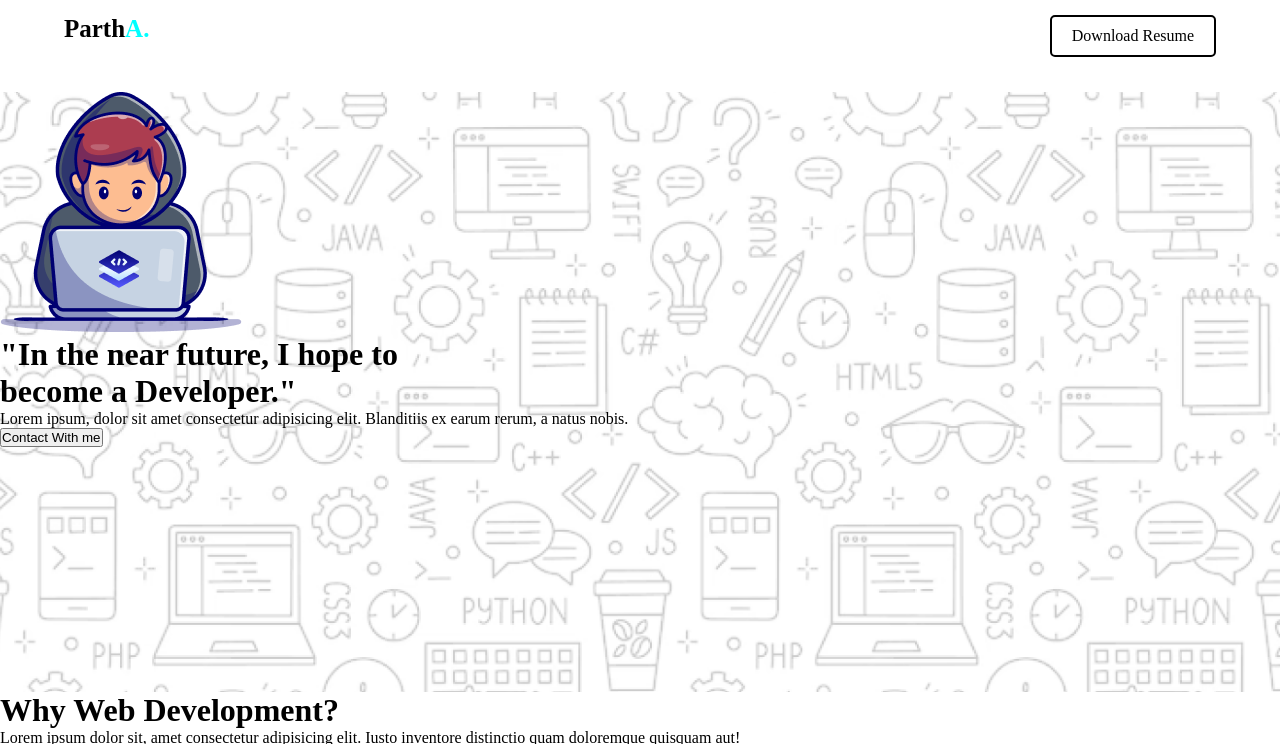
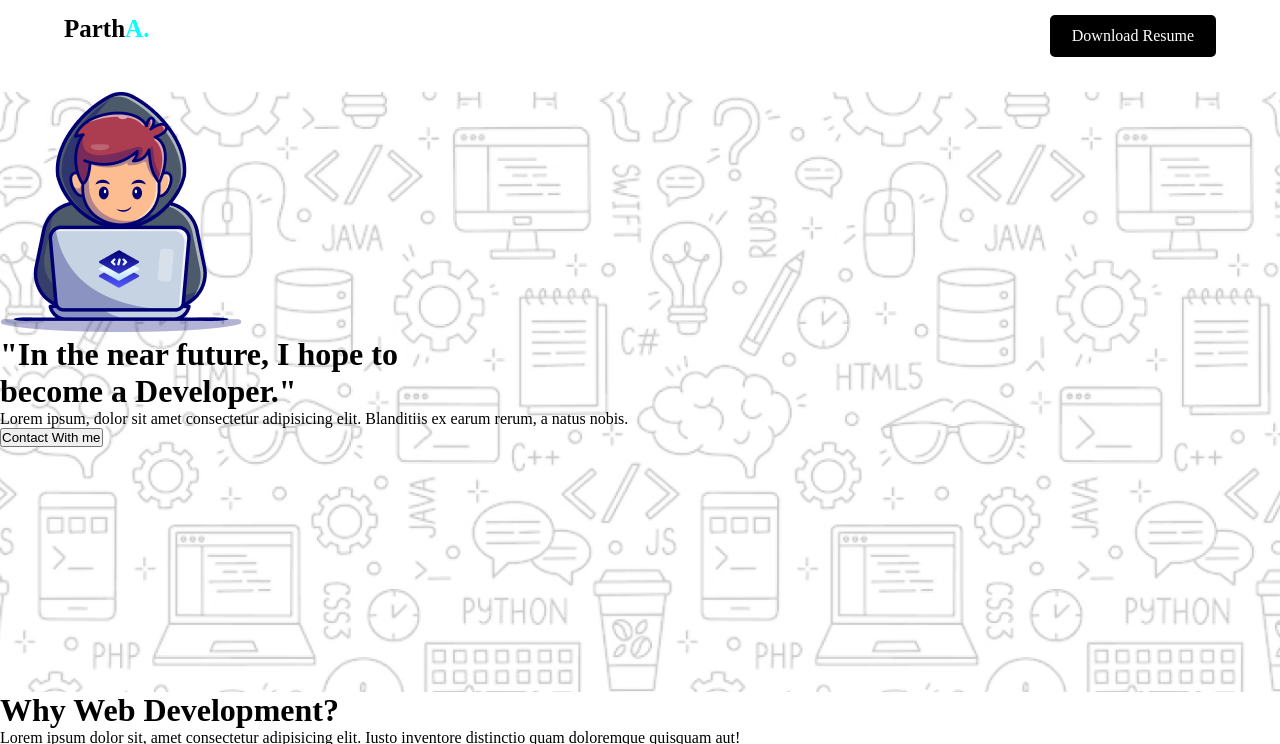
Before and after one commit to partha2165/My-Assignment-1, a plain HTML site: page index.html in a window 1280 px wide. In both pictures the pointer is over the link "Download Resume". Shown: the top 744 px of the page. Drawn offline with Linux system fonts and the light colour scheme.

Commit message:
Button Hover

```diff
--- a/style.css
+++ b/style.css
@@ -26,6 +26,11 @@
     background-color: #fff;
     border-radius: 5px;
     padding: 10px 20px;
+    transition: 0.5s;
+}
+.header-section>nav a:hover{
+    background-color: #000;
+    color: #fff;
 }
 
 .hero-section{
```
